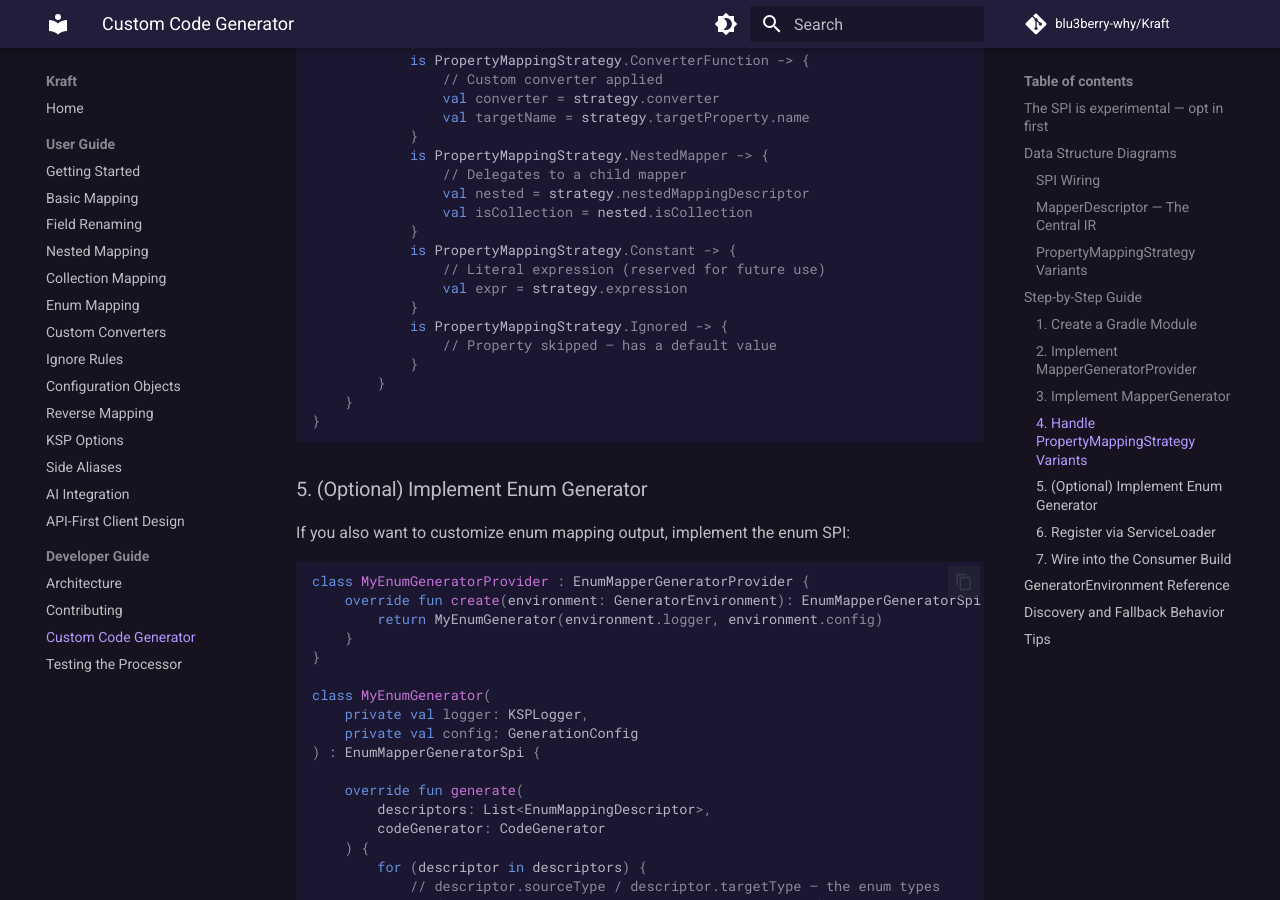
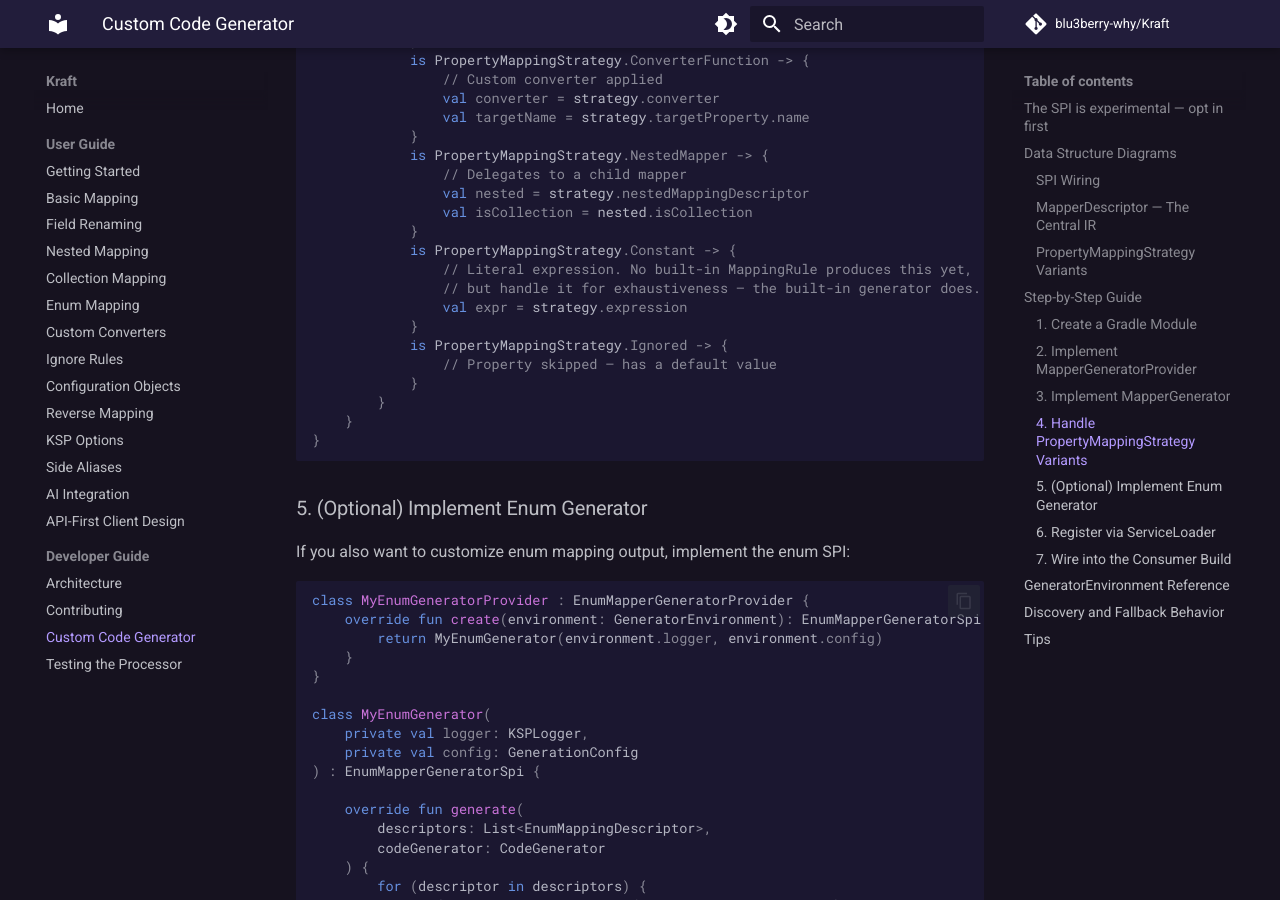
Before and after one commit to blu3berry-why/Kraft, an MkDocs documentation site: the page built from docs/developer-guide/custom-code-generator.md, in a window 1280 px wide and 900 px high, scrolled down 4669 px. Built offline with MkDocs 1.6.1 and Material for MkDocs 9.7.7, drawn with Linux system fonts in a browser that asks for light colours; comment, search, counter and statistics services are not loaded.

Commit message:
docs: state Constant strategy status explicitly in both developer guides
No built-in MappingRule produces PropertyMappingStrategy.Constant yet, but
CtorCallBuilder already emits it. Replace the ambiguous "reserved for future
use" wording with that producer/generator split so architecture.md and
custom-code-generator.md describe the same behavior.

Co-Authored-By: Claude Fable 5 <noreply@anthropic.com>

```diff
--- a/docs/developer-guide/custom-code-generator.md
+++ b/docs/developer-guide/custom-code-generator.md
@@ -343,7 +343,8 @@ fun processStrategies(descriptor: MapperDescriptor) {
                 val isCollection = nested.isCollection
             }
             is PropertyMappingStrategy.Constant -> {
-                // Literal expression (reserved for future use)
+                // Literal expression. No built-in MappingRule produces this yet,
+                // but handle it for exhaustiveness — the built-in generator does.
                 val expr = strategy.expression
             }
             is PropertyMappingStrategy.Ignored -> {
```
Also changed, not shown: docs/developer-guide/architecture.md (+1 -1 lines).
